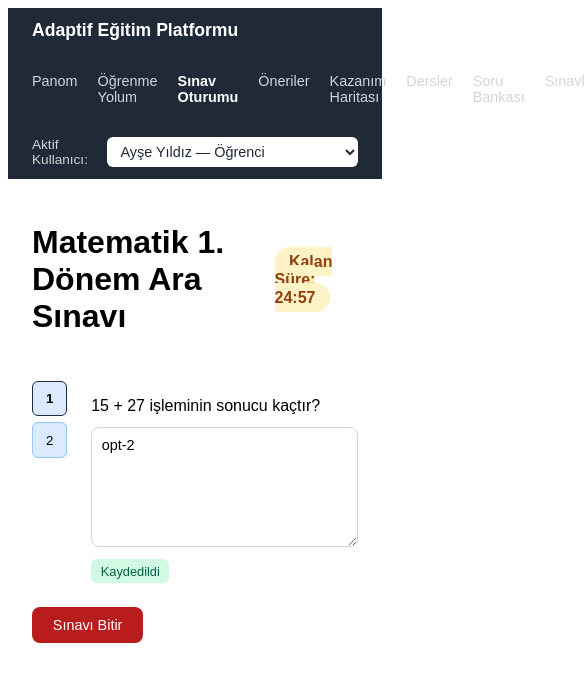
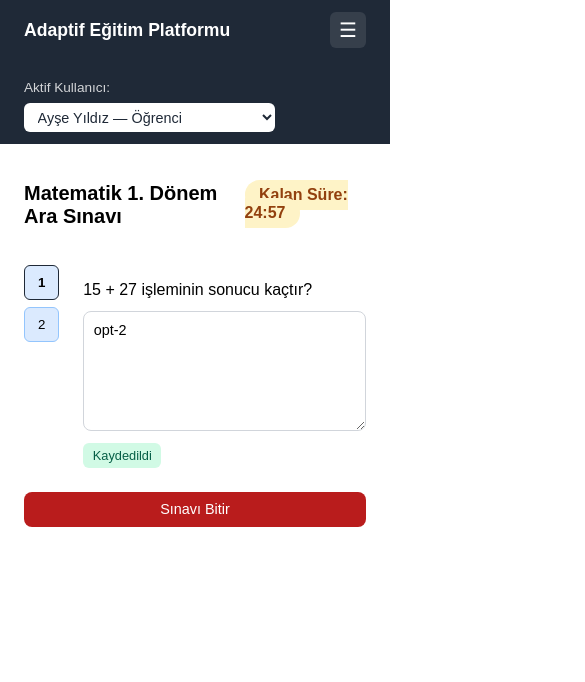
Before and after one commit to acarlarilayda/adaptif-egitim-platformu, an Angular app: page /exam-session/tok-abc123 in a window 390 px wide. Shown: the top 682 px of the page, 585 px wide, since content can reach past the window. Built offline with nearby package versions, Linux system fonts and the light colour scheme.

Commit message:
feat: mobilde topbar hamburger menu ile erisilebilirlik ve responsive iyilestirmeleri

```diff
--- a/src/app/features/courses/pages/course-list/course-list.component.html
+++ b/src/app/features/courses/pages/course-list/course-list.component.html
@@ -20,7 +20,7 @@
   @if (isLoading()) {
     <p class="courses-page__status">Yükleniyor...</p>
   } @else if (hasError()) {
-    <div class="courses-page__status courses-page__status--error">
+    <div class="courses-page__status courses-page__status--error" role="alert">
       <p>Dersler yüklenirken bir hata oluştu.</p>
       <button (click)="loadData()">Tekrar Dene</button>
     </div>
--- a/src/app/features/exam-builder/pages/exam-list/exam-list.component.html
+++ b/src/app/features/exam-builder/pages/exam-list/exam-list.component.html
@@ -20,7 +20,7 @@
   @if (isLoading()) {
     <p class="exams-page__status">Yükleniyor...</p>
   } @else if (hasError()) {
-    <div class="exams-page__status exams-page__status--error">
+    <div class="exams-page__status exams-page__status--error" role="alert">
       <p>Sınavlar yüklenirken bir hata oluştu.</p>
       <button (click)="loadData()">Tekrar Dene</button>
     </div>
--- a/src/app/features/grading/pages/grading-list/grading-list.component.html
+++ b/src/app/features/grading/pages/grading-list/grading-list.component.html
@@ -24,7 +24,7 @@
   @if (isLoading()) {
     <p class="grading-page__status">Yükleniyor...</p>
   } @else if (hasError()) {
-    <div class="grading-page__status grading-page__status--error">
+    <div class="grading-page__status grading-page__status--error" role="alert">
       <p>Denemeler yüklenirken bir hata oluştu.</p>
       <button (click)="loadData()">Tekrar Dene</button>
     </div>
--- a/src/app/shared/components/autosave-indicator/autosave-indicator.component.html
+++ b/src/app/shared/components/autosave-indicator/autosave-indicator.component.html
@@ -1,4 +1,9 @@
-<span class="autosave-indicator" [class]="'autosave-indicator--' + status">
+<span
+  class="autosave-indicator"
+  [class]="'autosave-indicator--' + status"
+  role="status"
+  aria-live="polite"
+>
   @if (status === 'synced') {
     Kaydedildi
   } @else if (status === 'conflict') {
--- a/src/app/shared/components/topbar/topbar.component.html
+++ b/src/app/shared/components/topbar/topbar.component.html
@@ -1,24 +1,34 @@
 <header class="topbar">
   <div class="topbar__brand">
     Adaptif Eğitim Platformu
+
+    <button
+      type="button"
+      class="topbar__menu-toggle"
+      (click)="toggleMobileMenu()"
+      [attr.aria-expanded]="isMobileMenuOpen()"
+      aria-label="Menüyü aç/kapat"
+    >
+      ☰
+    </button>
   </div>
 
- <nav class="topbar__nav">
-    <a routerLink="/learning/dashboard" routerLinkActive="active">Panom</a>
-    <a routerLink="/learning-path" routerLinkActive="active">Öğrenme Yolum</a>
-    <a routerLink="/exam-session" routerLinkActive="active">Sınav Oturumu</a>
-    <a routerLink="/recommendations" routerLinkActive="active">Öneriler</a>
-    <a routerLink="/outcomes" routerLinkActive="active">Kazanım Haritası</a>
-    <a routerLink="/courses" routerLinkActive="active">Dersler</a>
-    <a routerLink="/question-bank" routerLinkActive="active">Soru Bankası</a>
-    <a routerLink="/exams" routerLinkActive="active">Sınavlar</a>
-    <a routerLink="/exam-builder" routerLinkActive="active">Sınav Oluşturucu</a>
-    <a routerLink="/grading" routerLinkActive="active">Değerlendirme</a>
-    <a routerLink="/item-analysis" routerLinkActive="active">Soru Analizi</a>
-    <a routerLink="/audit-log" routerLinkActive="active">Denetim Kayıtları</a>
-    <a routerLink="/student/u-student-1/analytics" routerLinkActive="active">Öğrenci Analitiği</a>
-    <a routerLink="/cohort-analytics" routerLinkActive="active">Kohort Analitiği</a>
-  </nav>
+<nav class="topbar__nav" [class.topbar__nav--open]="isMobileMenuOpen()">
+    <a routerLink="/learning/dashboard" routerLinkActive="active" (click)="closeMobileMenu()">Panom</a>
+<a routerLink="/learning-path" routerLinkActive="active" (click)="closeMobileMenu()">Öğrenme Yolum</a>
+<a routerLink="/exam-session" routerLinkActive="active" (click)="closeMobileMenu()">Sınav Oturumu</a>
+<a routerLink="/recommendations" routerLinkActive="active" (click)="closeMobileMenu()">Öneriler</a>
+<a routerLink="/outcomes" routerLinkActive="active" (click)="closeMobileMenu()">Kazanım Haritası</a>
+<a routerLink="/courses" routerLinkActive="active" (click)="closeMobileMenu()">Dersler</a>
+<a routerLink="/question-bank" routerLinkActive="active" (click)="closeMobileMenu()">Soru Bankası</a>
+<a routerLink="/exams" routerLinkActive="active" (click)="closeMobileMenu()">Sınavlar</a>
+<a routerLink="/exam-builder" routerLinkActive="active" (click)="closeMobileMenu()">Sınav Oluşturucu</a>
+<a routerLink="/grading" routerLinkActive="active" (click)="closeMobileMenu()">Değerlendirme</a>
+<a routerLink="/item-analysis" routerLinkActive="active" (click)="closeMobileMenu()">Soru Analizi</a>
+<a routerLink="/audit-log" routerLinkActive="active" (click)="closeMobileMenu()">Denetim Kayıtları</a>
+<a routerLink="/student/u-student-1/analytics" routerLinkActive="active" (click)="closeMobileMenu()">Öğrenci Analitiği</a>
+<a routerLink="/cohort-analytics" routerLinkActive="active" (click)="closeMobileMenu()">Kohort Analitiği</a>
+</nav>
 
   <div class="topbar__user">
     <span class="topbar__label">Aktif Kullanıcı:</span>
--- a/src/app/shared/components/topbar/topbar.component.scss
+++ b/src/app/shared/components/topbar/topbar.component.scss
@@ -1,3 +1,6 @@
+.topbar__menu-toggle {
+  display: none;
+}
 .topbar {
     &__nav {
     display: flex;
@@ -55,3 +58,60 @@ margin-left: auto;
     cursor: pointer;
   }
 }
+@media (max-width: 768px) {
+  .topbar {
+    flex-wrap: wrap;
+  }
+
+  .topbar__brand {
+    display: flex;
+    align-items: center;
+    justify-content: space-between;
+    width: 100%;
+  }
+
+  .topbar__menu-toggle {
+    display: inline-flex;
+    align-items: center;
+    justify-content: center;
+    width: 2.25rem;
+    height: 2.25rem;
+    font-size: 1.25rem;
+    background: rgba(255, 255, 255, 0.1);
+    color: white;
+    border: none;
+    border-radius: 6px;
+    cursor: pointer;
+  }
+
+  .topbar__nav {
+    display: none !important;
+    flex-direction: column;
+    width: 100%;
+    gap: 0.25rem;
+    margin-top: 0.75rem;
+  }
+
+  .topbar__nav--open {
+    display: flex !important;
+  }
+
+  .topbar__nav a {
+    padding: 0.6rem 0.75rem;
+    border-radius: 6px;
+    white-space: normal;
+  }
+
+  .topbar__nav a.active {
+    background: rgba(255, 255, 255, 0.15);
+  }
+
+  .topbar__user {
+    width: 100%;
+    flex-wrap: wrap;
+  }
+
+  .topbar__select {
+    max-width: 100%;
+  }
+}
--- a/src/app/shared/components/topbar/topbar.component.ts
+++ b/src/app/shared/components/topbar/topbar.component.ts
@@ -1,4 +1,4 @@
-import { Component } from '@angular/core';
+import { Component, signal } from '@angular/core';
 import { CommonModule } from '@angular/common';
 import { FormsModule } from '@angular/forms';
 import { RouterLink, RouterLinkActive } from '@angular/router';
@@ -15,9 +15,20 @@ import { ROLE_LABELS } from '../../../core/auth/role.enum';
 export class TopbarComponent {
   readonly roleLabels = ROLE_LABELS;
 
+  /** Dar ekranda hamburger menünün açık/kapalı durumu. */
+  readonly isMobileMenuOpen = signal(false);
+
   constructor(public auth: AuthService) {}
 
   onUserChange(userId: string): void {
     this.auth.switchUser(userId);
   }
+
+  toggleMobileMenu(): void {
+    this.isMobileMenuOpen.update((open) => !open);
+  }
+
+  closeMobileMenu(): void {
+    this.isMobileMenuOpen.set(false);
+  }
 }
--- a/src/styles.scss
+++ b/src/styles.scss
@@ -1 +1,124 @@
 /* You can add global styles to this file, and also import other style files */
+
+:root {
+  --breakpoint-tablet: 768px;
+  --breakpoint-mobile: 480px;
+}
+
+* {
+  box-sizing: border-box;
+}
+
+body {
+  margin: 0;
+}
+
+/**
+ * Genel responsive kurallar: masaüstü, tablet ve dar ekranlarda
+ * (Doküman Bölüm 8: "Uygulama responsive çalışmalı; masaüstü, tablet
+ * ve dar ekran düzenleri kullanılabilir kalmalıdır.") liste/tablo/form
+ * düzenlerinin taşmadan, yatay kaydırma gerektirmeden okunabilir
+ * kalmasını sağlar.
+ */
+@media (max-width: 768px) {
+  table {
+    display: block;
+    overflow-x: auto;
+    white-space: nowrap;
+  }
+
+  .exam-list__item,
+  .attempt-card__header,
+  .outcome-list__row,
+  .course-list__item {
+    flex-wrap: wrap;
+  }
+}
+
+@media (max-width: 480px) {
+  h1 {
+    font-size: 1.25rem;
+  }
+
+  button {
+    width: 100%;
+  }
+}
+/**
+ * Topbar: masaüstünde hamburger butonu gizli, nav yatay ve normal görünür.
+ * Dar ekranda ise hamburger butonu görünür olur, nav varsayılan olarak
+ * gizlenir ve butona tıklanınca dikey, tam genişlikte bir liste halinde
+ * açılır — böylece kullanıcı tüm menü öğelerini yatay kaydırmadan,
+ * kesilmeden okuyabilir.
+ */
+.topbar__menu-toggle {
+  display: none;
+}
+
+@media (max-width: 768px) {
+  .topbar {
+    position: relative;
+    flex-wrap: wrap;
+  }
+
+  .topbar__brand {
+    display: flex;
+    align-items: center;
+    justify-content: space-between;
+    width: 100%;
+  }
+
+  .topbar__menu-toggle {
+    display: inline-flex;
+    align-items: center;
+    justify-content: center;
+    width: 2.25rem;
+    height: 2.25rem;
+    font-size: 1.25rem;
+    background: rgba(255, 255, 255, 0.1);
+    color: white;
+    border: none;
+    border-radius: 6px;
+    cursor: pointer;
+  }
+
+  .topbar__nav {
+    display: none;
+    flex-direction: column;
+    width: 100%;
+    gap: 0.25rem;
+    margin-top: 0.75rem;
+  }
+
+  .topbar__nav--open {
+    display: flex;
+  }
+
+  .topbar__nav a {
+    padding: 0.6rem 0.75rem;
+    border-radius: 6px;
+    white-space: normal;
+  }
+
+  .topbar__nav a.active {
+    background: rgba(255, 255, 255, 0.15);
+  }
+
+  .topbar__user {
+    width: 100%;
+    flex-wrap: wrap;
+  }
+
+  .topbar__select {
+    max-width: 100%;
+  }
+}
+
+  .topbar__user {
+    width: 100%;
+    flex-wrap: wrap;
+  }
+
+  .topbar__select {
+    max-width: 100%;
+  }
```
